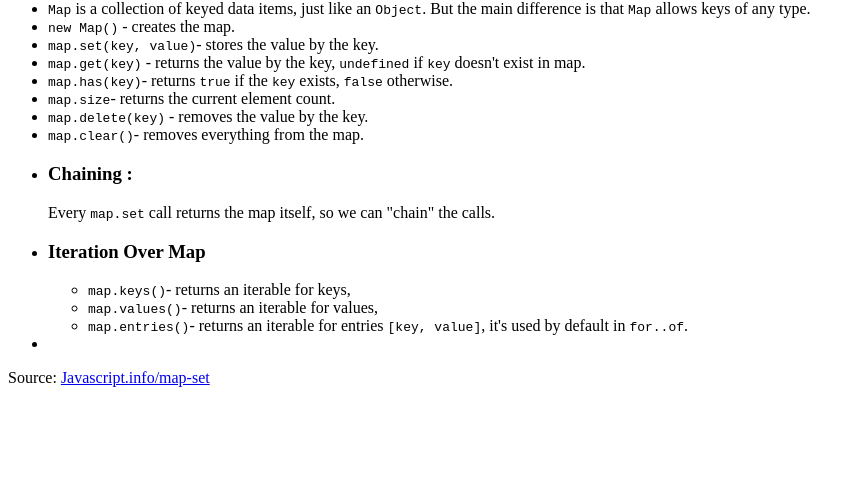
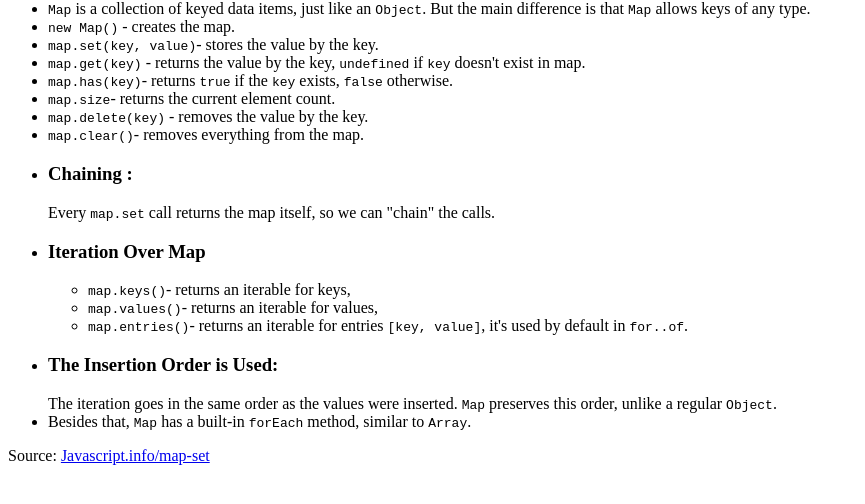
Before and after one commit to yugmani/map-js-info, a website: page index.html in a window 1280 px wide. Shown: the part 66-570 px from the top of the page, without its empty margins (0-865 px from the left). Drawn offline with Linux system fonts and the light colour scheme.

Commit message:
forEach method with Map

```diff
--- a/index.html
+++ b/index.html
@@ -46,7 +46,8 @@
         <li><code class="highlight">map.entries()</code>- returns an iterable for entries <code class="highlight">[key, value]</code>, it's used by default in <code class="highlight">for..of</code>.</li>
       </ul>
     </li>
-    <li></li>
+    <li><h3>The Insertion Order is Used:</h3> The iteration goes in the same order as the values were inserted. <code class="highlight">Map</code> preserves this order, unlike a regular <code class="highlight">Object</code>.</li>
+    <li>Besides that, <code class="highlight">Map</code> has a built-in <code class="highlight">forEach</code> method, similar to <code class="highlight">Array</code>.</li>
   </ul>
   <p>
     Source:
```
Also changed, not shown: index.js (+9 -0 lines).
